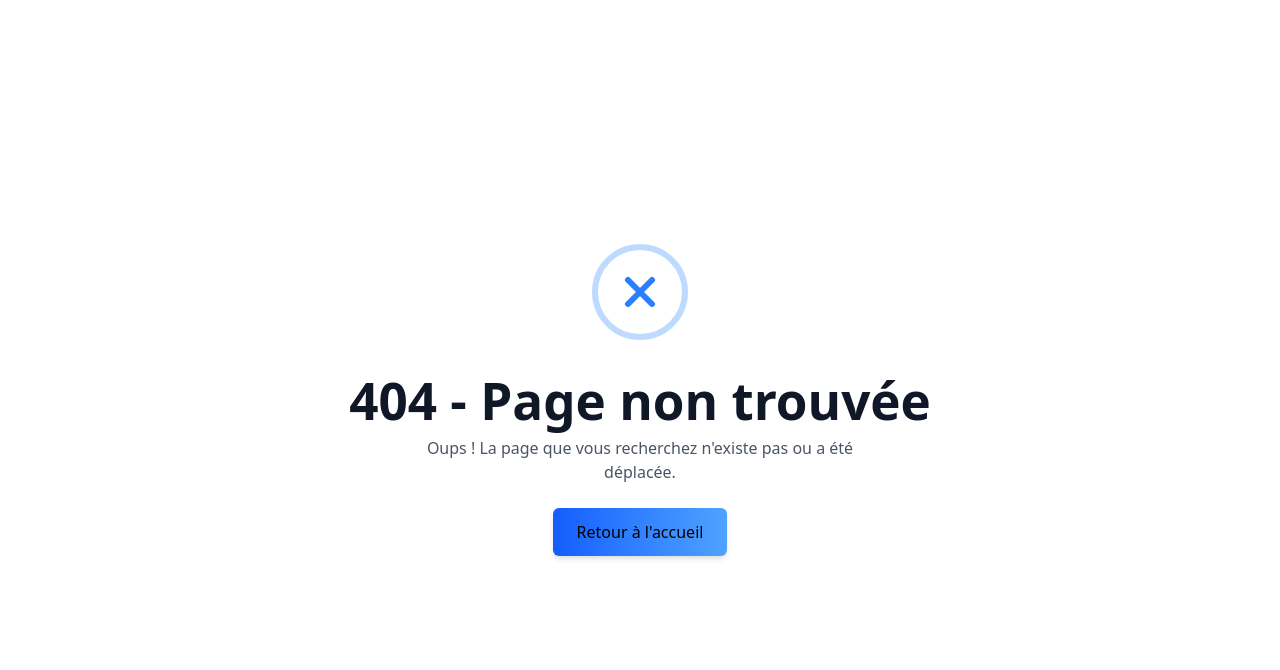
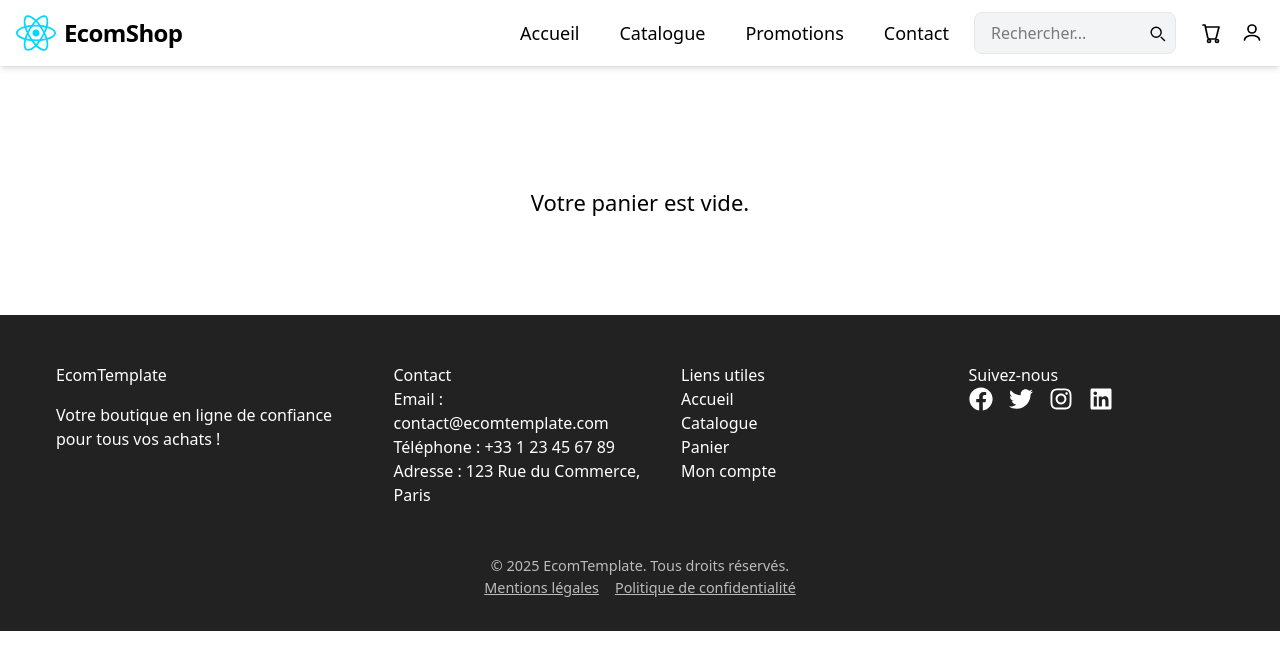
Before and after one commit to Sullivankow/ecom_template_react_php, a React (Vite) app in the folder ecomFront/: page /cartPage in a window 1280 px wide. Before the commit this address had no page. Shown: the top 670 px of the page. Built offline with nearby package versions, Linux system fonts and the light colour scheme.

Commit message:
Ajout page panier

```diff
--- a/ecomFront/src/App.tsx
+++ b/ecomFront/src/App.tsx
@@ -17,6 +17,7 @@ import ProductPromo from './pages/catalog/productPromo';
 import ContactForm from './components/forms/contactForm';
 import ProductPage from './pages/product/productPage';
 import SearchResult from './pages/search/searchResult';
+import CartPage from './pages/cart/cartPage';
 
 // Pages de base (à remplacer par tes vraies pages si besoin)
 const Boutique = () => <div style={{ padding: 24 }}>Boutique</div>;
@@ -62,6 +63,7 @@ function App() {
       <Route path="/contact" element={<ContactForm />} />
       <Route path="/product/:id" element={<ProductPage />} />
       <Route path="/search" element={<SearchResult />} />
+      <Route path="/cartPage" element={<CartPage />} />
       <Route path="*" element={<NotFound />} />
     </Routes>
   );
--- a/ecomFront/src/components/layout/headers.tsx
+++ b/ecomFront/src/components/layout/headers.tsx
@@ -141,7 +141,11 @@ const Header: React.FC = () => {
             </svg>
           </span>
           {/* Panier */}
-          <span title="Panier" className="text-black cursor-pointer transition-transform hover:scale-110 hover:text-gray-900">
+          <span
+            title="Panier"
+            className="text-black cursor-pointer transition-transform hover:scale-110 hover:text-gray-900"
+            onClick={() => navigate('/cartPage')}
+          >
             {/* Icône panier moderne */}
             <svg xmlns="http://www.w3.org/2000/svg" viewBox="0 0 24 24" className="w-6 h-6" fill="none" stroke="currentColor" strokeWidth="1.7">
               <circle cx="9" cy="20" r="1.5" />
--- a/ecomFront/src/pages/cart/cartPage.tsx
+++ b/ecomFront/src/pages/cart/cartPage.tsx
@@ -1,9 +1,97 @@
 
 
-function cartPage() {
+
+// Importation du header et du footer pour l'affichage global
+import Header from '../../components/layout/headers';
+import Footer from '../../components/layout/footer';
+// Importation du hook personnalisé pour la gestion du panier
+import { useCart } from '../../hooks/useCart';
+
+// Composant principal de la page panier
+const CartPage: React.FC = () => {
+  // Récupération des fonctions et données du panier via le hook useCart
+  const { cart, updateQuantity, removeFromCart, clearCart, total } = useCart();
+
   return (
-    <div>cartPage</div>
-  )
-}
+    <>
+      {/* En-tête du site */}
+      <Header />
+      {/* Contenu principal du panier */}
+      <div id="cartPage" style={{ maxWidth: 800, margin: '0 auto', padding: 24 }}>
+        <h1>Mon panier</h1>
+        {/* Affichage si le panier est vide */}
+        {cart.length === 0 ? (
+          <p style={{ color: 'black', textAlign: 'center', fontSize: 22, margin: '40px 0' }}>
+            Votre panier est vide.
+          </p>
+        ) : (
+          <>
+            {/* Tableau des articles du panier */}
+            <table style={{ width: '100%', borderCollapse: 'collapse', marginBottom: 24 }}>
+              <thead>
+                <tr>
+                  <th>Produit</th>
+                  <th>Prix</th>
+                  <th>Quantité</th>
+                  <th>Sous-total</th>
+                  <th></th>
+                </tr>
+              </thead>
+              <tbody>
+                {/* Boucle sur chaque article du panier */}
+                {cart.map(item => (
+                  <tr key={item.id} style={{ borderBottom: '1px solid #eee' }}>
+                    <td>
+                      {/* Affichage de l'image du produit si disponible */}
+                      {item.image && (
+                        <img src={item.image} alt={item.name} style={{ width: 50, marginRight: 8 }} />
+                      )}
+                      {item.name}
+                    </td>
+                    {/* Prix unitaire */}
+                    <td>{item.price.toFixed(2)} €</td>
+                    {/* Quantité modifiable */}
+                    <td>
+                      <input
+                        type="number"
+                        min={1}
+                        value={item.quantity}
+                        onChange={e => updateQuantity(item.id, Number(e.target.value))}
+                        style={{ width: 60 }}
+                      />
+                    </td>
+                    {/* Sous-total pour cet article */}
+                    <td>{(item.price * item.quantity).toFixed(2)} €</td>
+                    {/* Bouton de suppression */}
+                    <td>
+                      <button onClick={() => removeFromCart(item.id)} style={{ color: 'red' }}>
+                        Supprimer
+                      </button>
+                    </td>
+                  </tr>
+                ))}
+              </tbody>
+            </table>
+            {/* Actions panier et affichage du total */}
+            <div style={{ display: 'flex', justifyContent: 'space-between', alignItems: 'center' }}>
+              <button onClick={clearCart} style={{ background: '#eee', color: '#333', padding: '8px 16px' }}>
+                Vider le panier
+              </button>
+              <h2>Total : {total.toFixed(2)} €</h2>
+            </div>
+            {/* Bouton pour passer à la caisse */}
+            <div style={{ textAlign: 'right', marginTop: 24 }}>
+              <button style={{ background: '#007bff', color: '#fff', padding: '12px 32px', fontSize: 18, border: 'none', borderRadius: 4 }}>
+                Passer à la caisse
+              </button>
+            </div>
+          </>
+        )}
+      </div>
+      {/* Pied de page du site */}
+      <Footer />
+    </>
+  );
+};
 
-export default cartPage
+export default CartPage;
```
